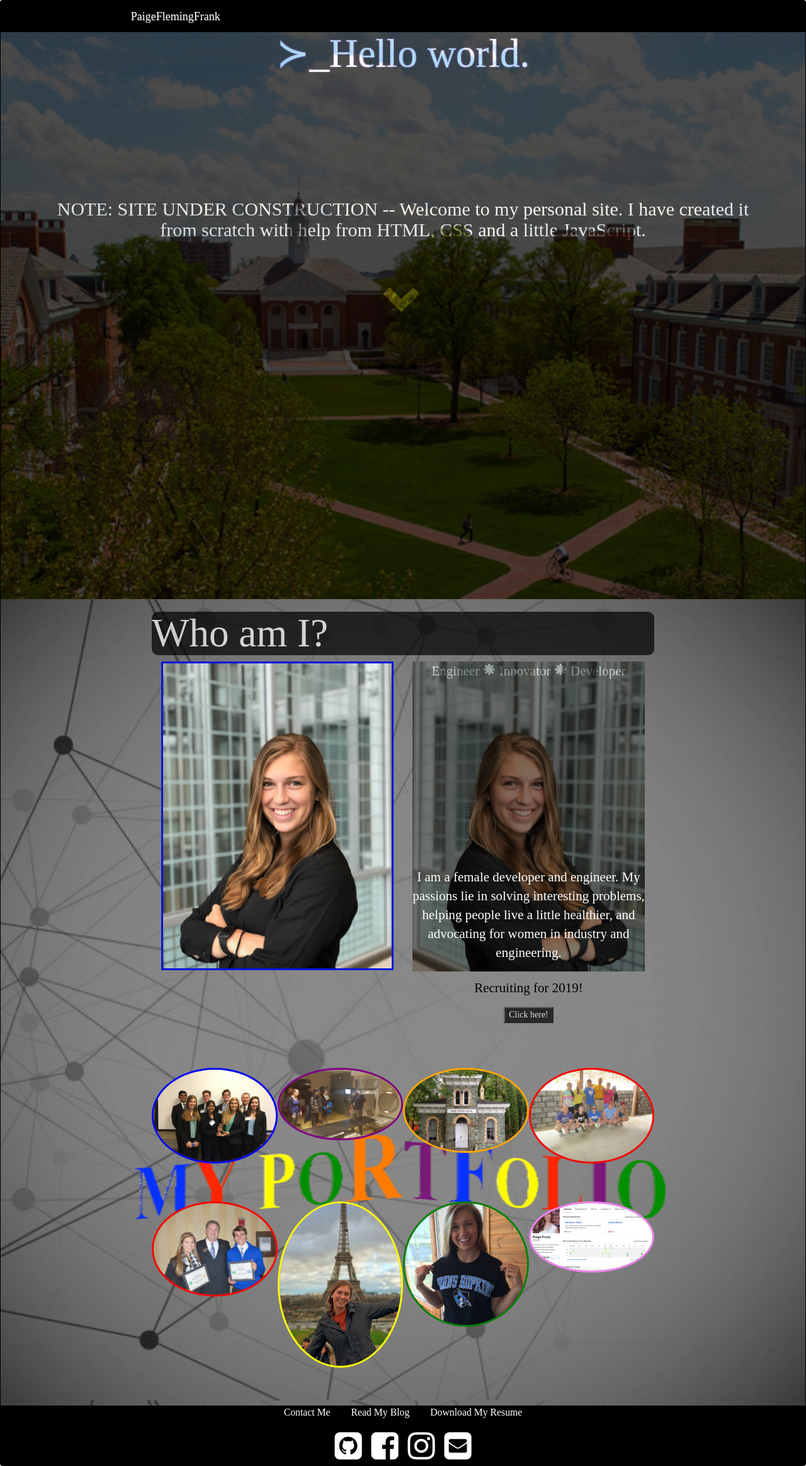
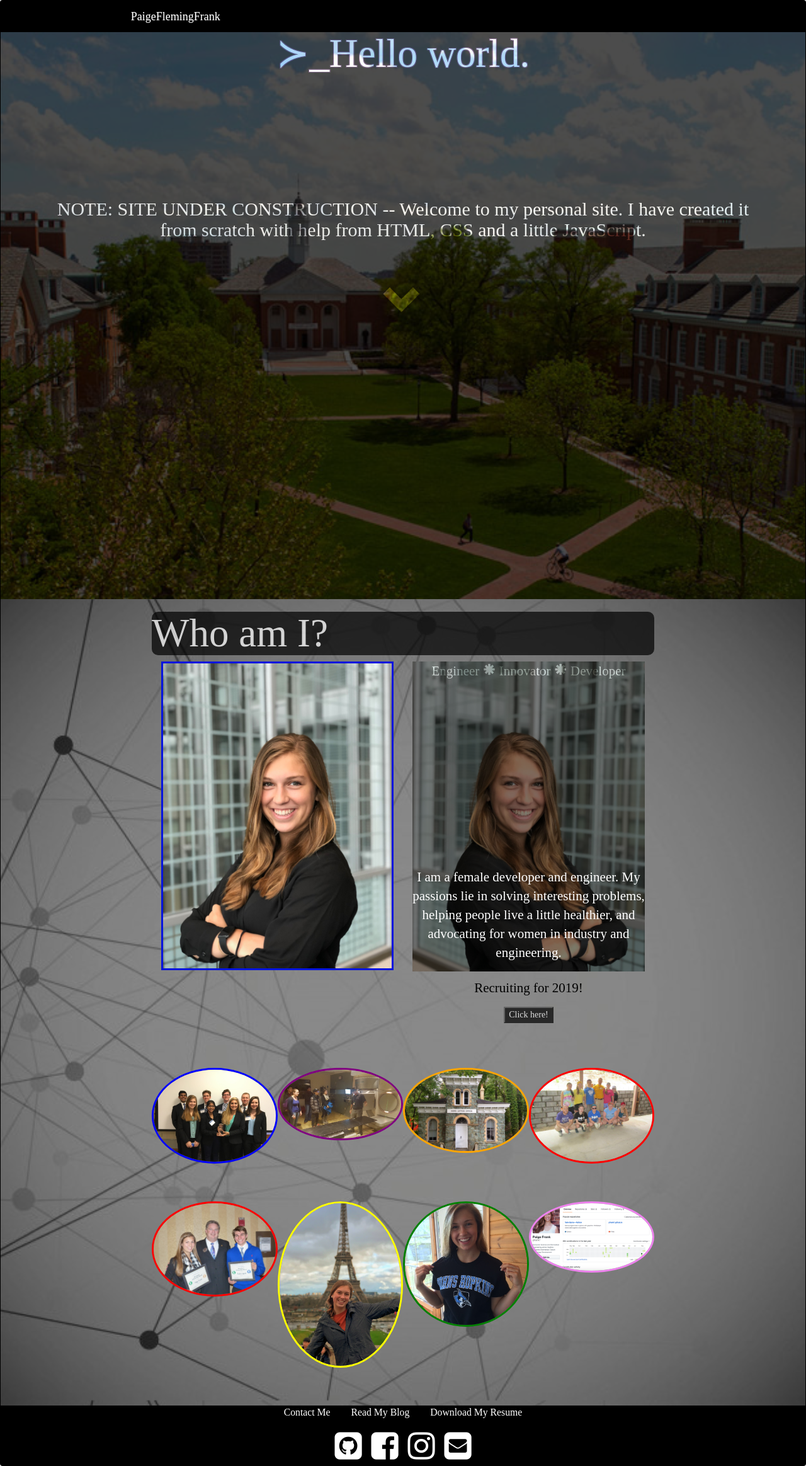
Before and after one commit to pfrank7/pfrank7.github.io, a Jekyll site: the page built from index.html, in a window 1280 px wide. Shown: the whole page at 63% size. Built offline with Jekyll 4.4.1, drawn with Linux system fonts in a browser that asks for light colours; nearby versions of some CDN libraries.

Commit message:
Update main.css

```diff
--- a/css/main.css
+++ b/css/main.css
@@ -126,10 +126,10 @@
 }
 .port {
 	width: 100%;
-	background-image: url("../photos/portfolioback.png");
+	/*background-image: url("../photos/portfolioback.png");
 	background-repeat: no-repeat;
 	background-size: 100% 75%;
-	background-position: top;
+	background-position: top;*/
 	}
 .img-circle {
 	margin:0px;
```
